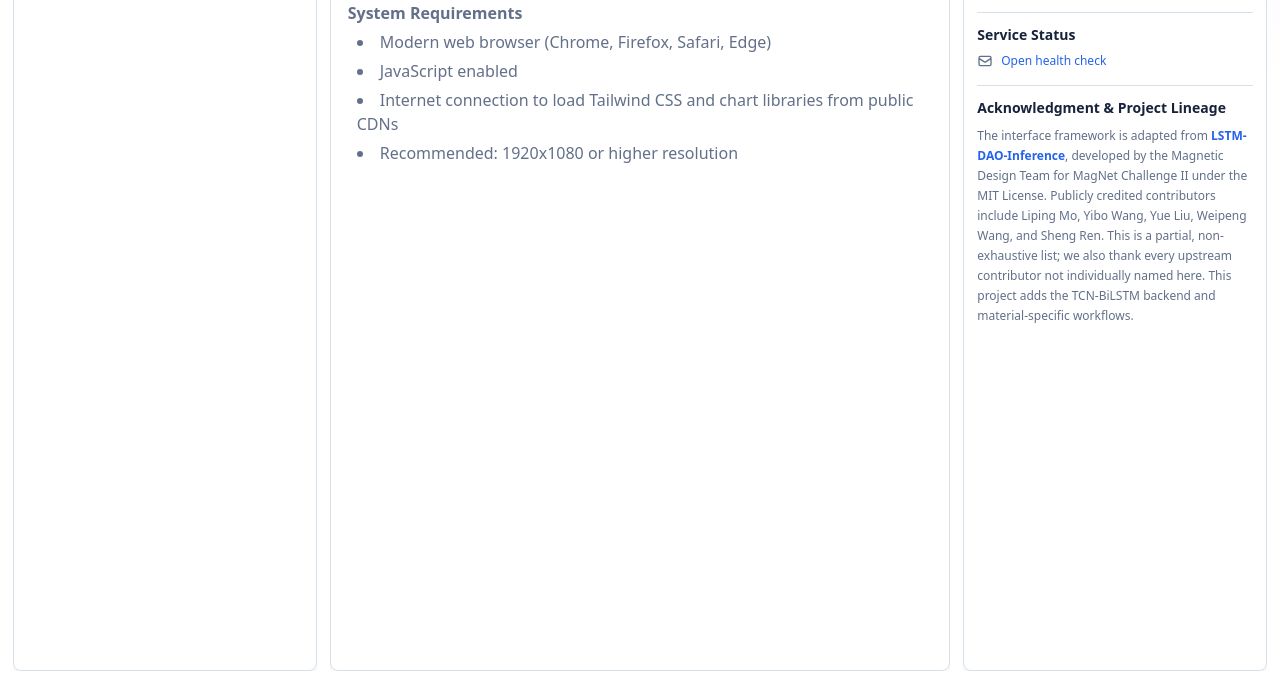
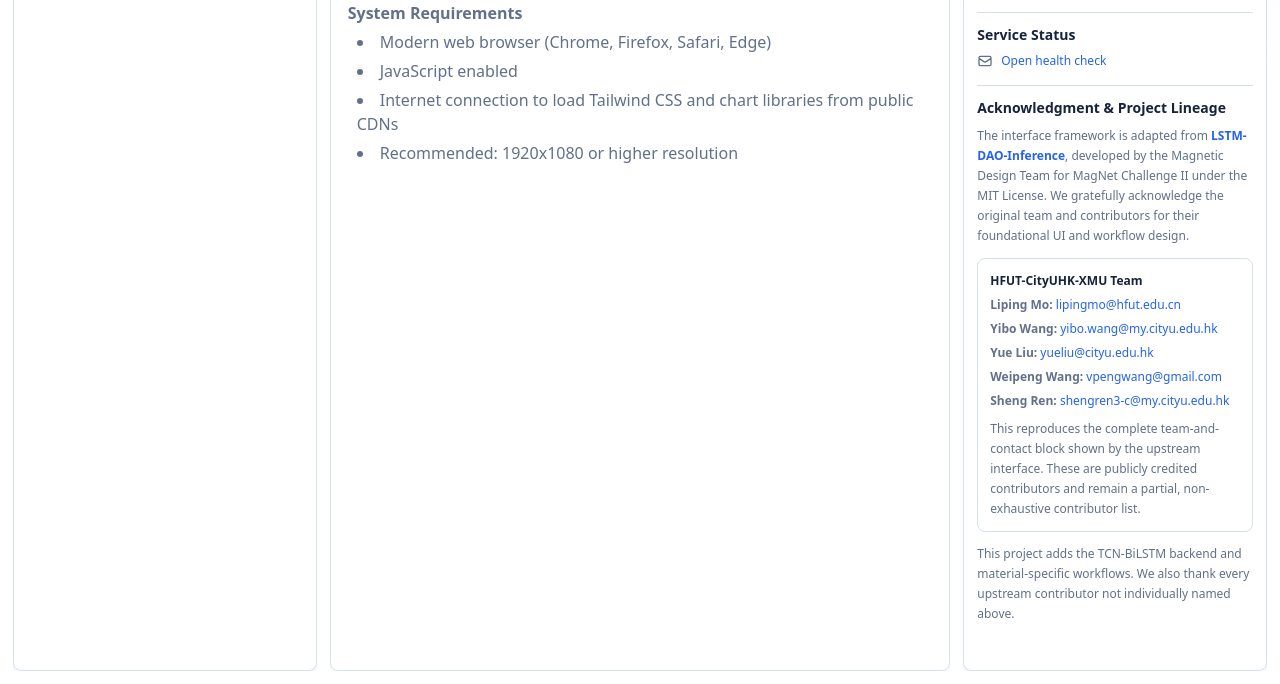
Before and after one commit to ABCdada/TCN-BiLSTM-Magnetic-Design, a Flask app: page /document in a window 1280 px wide. Shown: the part 540-1224 px from the top of the page. Run offline with Flask 3, Linux system fonts and the light colour scheme; some libraries are stand-ins or nearby versions.

Commit message:
Publish full upstream team attribution

```diff
--- a/templates/document.html
+++ b/templates/document.html
@@ -791,8 +791,20 @@ Content-Type: application/json
                             <p class="text-xs leading-5 text-gray-600">
                                 The interface framework is adapted from
                                 <a class="font-semibold text-blue-600 hover:underline" href="https://github.com/ouihon/LSTM-DAO-Inference" target="_blank" rel="noopener noreferrer">LSTM-DAO-Inference</a>,
-                                developed by the Magnetic Design Team for MagNet Challenge II under the MIT License. Publicly credited contributors include Liping Mo, Yibo Wang, Yue Liu, Weipeng Wang, and Sheng Ren. This is a partial, non-exhaustive list; we also thank every upstream contributor not individually named here. This project adds the TCN-BiLSTM backend and material-specific workflows.
+                                developed by the Magnetic Design Team for MagNet Challenge II under the MIT License. We gratefully acknowledge the original team and contributors for their foundational UI and workflow design.
                             </p>
+                            <div class="mt-3 rounded-lg border border-gray-200 bg-gray-50 p-3 text-xs leading-5 text-gray-700">
+                                <p class="font-semibold text-gray-900">HFUT-CityUHK-XMU Team</p>
+                                <ul class="mt-1 space-y-1">
+                                    <li><strong>Liping Mo:</strong> <a class="text-blue-600 hover:underline" href="mailto:lipingmo@hfut.edu.cn">lipingmo@hfut.edu.cn</a></li>
+                                    <li><strong>Yibo Wang:</strong> <a class="text-blue-600 hover:underline" href="mailto:yibo.wang@my.cityu.edu.hk">yibo.wang@my.cityu.edu.hk</a></li>
+                                    <li><strong>Yue Liu:</strong> <a class="text-blue-600 hover:underline" href="mailto:yueliu@cityu.edu.hk">yueliu@cityu.edu.hk</a></li>
+                                    <li><strong>Weipeng Wang:</strong> <a class="text-blue-600 hover:underline" href="mailto:vpengwang@gmail.com">vpengwang@gmail.com</a></li>
+                                    <li><strong>Sheng Ren:</strong> <a class="text-blue-600 hover:underline" href="mailto:shengren3-c@my.cityu.edu.hk">shengren3-c@my.cityu.edu.hk</a></li>
+                                </ul>
+                                <p class="mt-2 text-gray-500">This reproduces the complete team-and-contact block shown by the upstream interface. These are publicly credited contributors and remain a partial, non-exhaustive contributor list.</p>
+                            </div>
+                            <p class="mt-3 text-xs leading-5 text-gray-600">This project adds the TCN-BiLSTM backend and material-specific workflows. We also thank every upstream contributor not individually named above.</p>
                         </div>
                     </div>
                 </div>
```
Also changed, not shown: THIRD_PARTY_NOTICES.md (+7 -3 lines), templates/index.html (+11 -1 lines), README.md, README_zh-CN.md.
